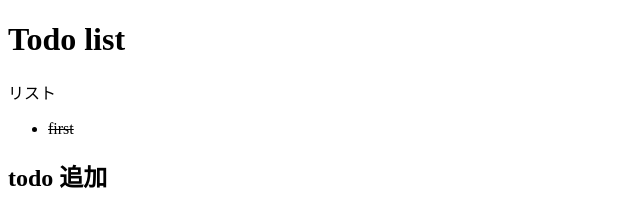
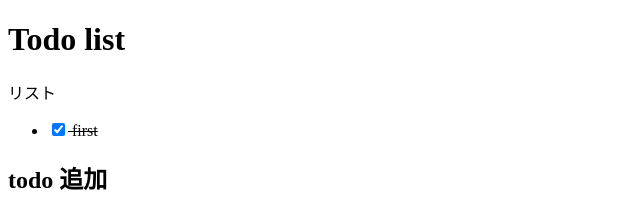
Before and after one commit to wilf312/vuejs-vuex-todo-demo, a Vue app: page / in a window 1280 px wide. Shown: the top 210 px of the page, without its empty margins (0-640 px from the left). Built offline with nearby package versions, Linux system fonts and the light colour scheme.

Commit message:
アクション紐付け

```diff
--- a/src/components/Display.vue
+++ b/src/components/Display.vue
@@ -4,24 +4,28 @@
     <ul>
       <Todo
         v-for="(todo, index) in todos"
+        :id="todo.id"
         :key="index"
         :todo-text="todo.text"
         :todo-done="todo.done"
+        @onChange="toggleTodo"
       ></Todo>
     </ul>
   </div>
 </template>
 
 <script>
-import { getTodos } from '../store/getters'
-import {mapState} from 'vuex'
+import {mapState, mapActions} from 'vuex'
 import Todo from './Todo.vue'
 
 export default {
   components: { Todo },
   computed: {
     ...mapState(['todos'])
-  }
+  },
+  methods: {
+    ...mapActions(['toggleTodo'])
+  },
 }
 </script>
 
--- a/src/components/TextForm.vue
+++ b/src/components/TextForm.vue
@@ -18,7 +18,6 @@ export default {
     ...mapActions(['addTodo']),
     tryAddTodo (e) {
       const text = e.target.value
-      console.log(text)
       if (text.trim()) {
         this.addTodo(text)
       }
--- a/src/components/Todo.vue
+++ b/src/components/Todo.vue
@@ -1,13 +1,23 @@
 <template>
-  <li
-    :class="{'isDone': todoDone }"
-    v-text="todoText"
-  ></li>
+  <li :class="{'isDone': todoDone }">
+    <label>
+      <input
+        type="checkbox"
+        :checked="todoDone"
+        @change="onChange"
+      >
+      {{ todoText }}
+    </label>
+  </li>
 </template>
 
 <script>
 export default {
   props: {
+    id: {
+      type: Number,
+      required: true
+    },
     todoText: {
       type: String,
       required: true
@@ -15,6 +25,14 @@ export default {
     todoDone: {
       type: Boolean,
       default: false
+    }
+  },
+  methods: {
+    onChange () {
+      this.$emit('onChange', {
+        id: this.id,
+        done: !this.todoDone
+      })
     }
   }
 }
```
